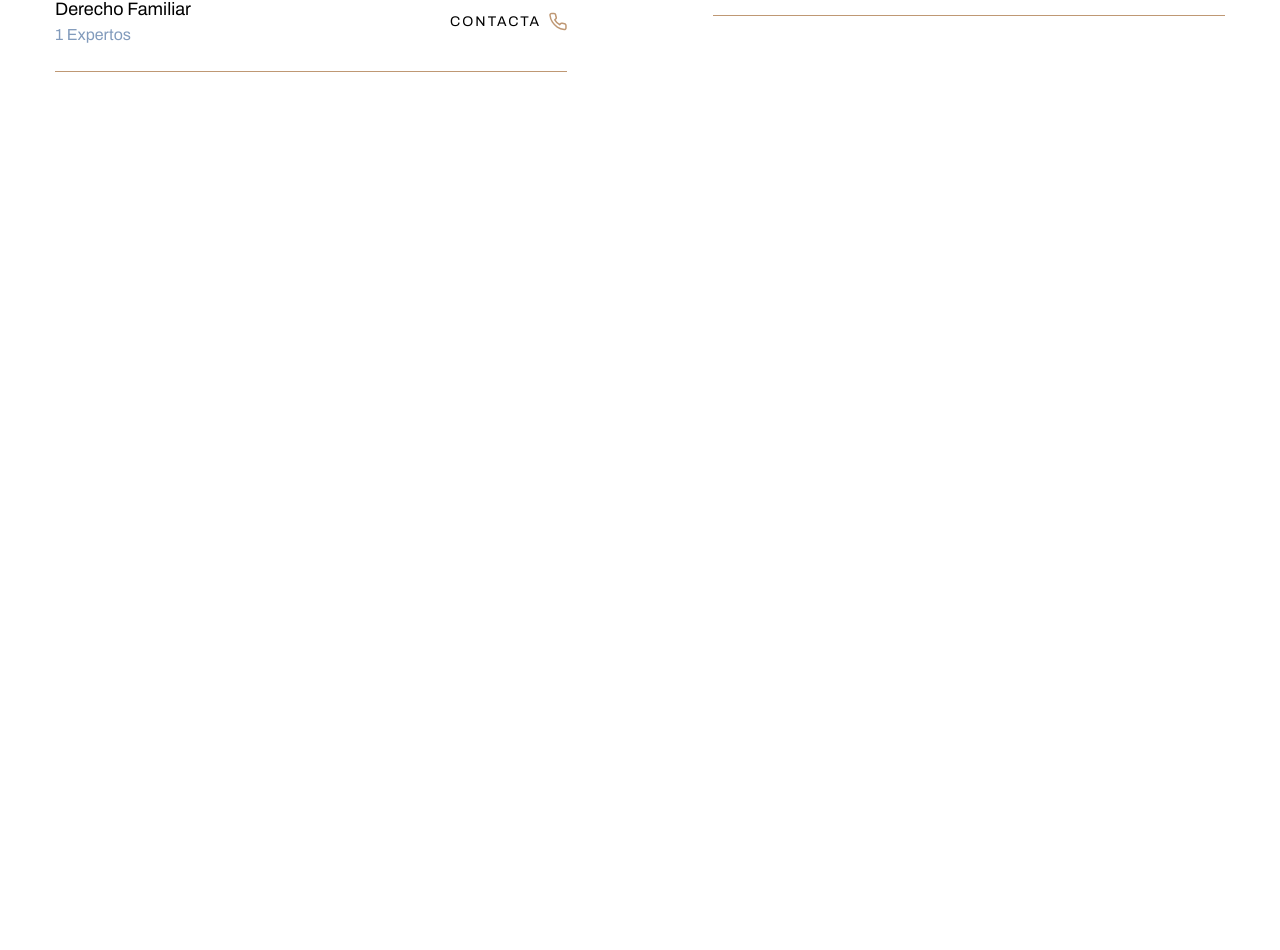
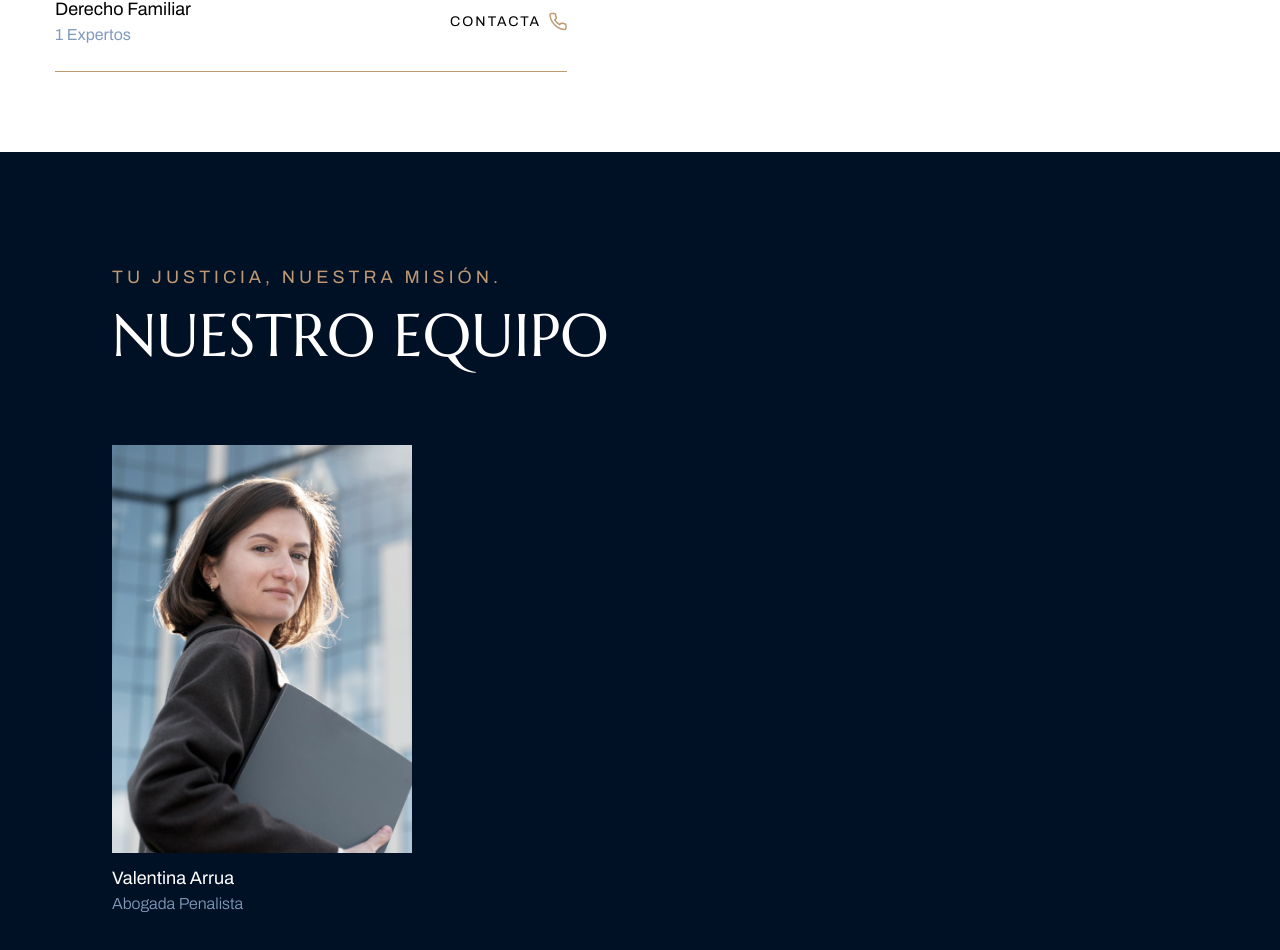
Before and after one commit to santiagosegurado/estudio-juridico-arrua, a Next.js app: page / in a window 1280 px wide. Shown: the part 1607-2557 px from the top of the page. Before the commit the page ends 1759 px from the top, so only its background shows below. Built offline with nearby package versions, Linux system fonts and the light colour scheme.

Commit message:
Nuestro Equipo Agregado

```diff
--- a/src/app/page.tsx
+++ b/src/app/page.tsx
@@ -1,5 +1,5 @@
+import About from "@/components/About";
 import Banner from "@/components/Banner";
-import CTA from "@/components/CTA";
 import ExpertiseFileds from "@/components/ExpertiseFileds";
 import Features from "@/components/Features";
 import Header from "@/components/Header";
@@ -13,7 +13,7 @@ export default function Home() {
       <Banner/>
       <Features/>
       <ExpertiseFileds/>
-      {/* <CTA/> */}
+      <About/>
     </main>
   )
 }
--- a/src/arrays.js
+++ b/src/arrays.js
@@ -5,7 +5,7 @@ export const linksArr = [
     label: "CAMPO DE EXPERIENCIA",
     active: false,
   },
-  { href: "/nuestro-equipo", label: "NUESTRO EQUIPO", active: false },
+  { href: "#nuestro-equipo", label: "NUESTRO EQUIPO", active: false },
   { href: "/#", label: "CALCULADORA", active: false },
   { href: "/contacto", label: "CONTACTO", active: false },
 ];
--- /dev/null
+++ b/src/components/About.tsx
@@ -0,0 +1,38 @@
+/* eslint-disable @next/next/no-img-element */
+import { Marcellus } from "next/font/google";
+
+const marcellus = Marcellus({
+  weight: ["400"],
+  style: "normal",
+  preload: false,
+});
+
+const About = () => {
+  return (
+    <section className="flex flex-col bg-[#001025] py-28 px-4 md:px-28 text-white gap-16 items-center md:items-start" id="nuestro-equipo">
+      <div className="flex flex-col">
+        <span className="text-[#BF9874] uppercase tracking-[4px] text-[18px]">
+          Tu justicia, nuestra misión.
+        </span>
+        <h3
+          className={`${marcellus.className} text-[40px] lg:text-[60px] uppercase`}
+        >
+          Nuestro Equipo
+        </h3>
+      </div>
+      <div className="flex flex-row gap-7 flex-wrap">
+        <div className="flex flex-col gap-3">
+          <div className="w-[250px] lg:w-[300px]">
+            <img className="w-full h-full" src="/abogada.jpg" alt="" />
+          </div>
+          <div className="flex-col">
+            <h3 className="text-[18px]">Valentina Arrua</h3>
+            <span className="text-[#829BBC] font-light">Abogada Penalista</span>
+          </div>
+        </div>
+      </div>
+    </section>
+  );
+};
+
+export default About;
--- a/src/components/CTA.tsx
+++ /dev/null
@@ -1,11 +0,0 @@
-/* eslint-disable @next/next/no-img-element */
-
-const CTA = () => {
-  return (
-    <section>
-      <img src="/bannercontact.jpg" alt="Banner Estudio Arrua" />
-    </section>
-  )
-}
-
-export default CTA
--- a/src/components/ExpertiseFileds.tsx
+++ b/src/components/ExpertiseFileds.tsx
@@ -38,10 +38,13 @@ const ExpertiseFileds = () => {
         </div>
       </div>
 
-      <div className="flex flex-col md:flex-row items-center justify-around gap-9">
+      <div className="flex flex-col md:flex-row items-center md:items-start justify-around gap-9">
         <div className="flex flex-col gap-9 w-[90%] md:w-[40%]">
           {camposRight.map((item, index) => (
-            <div className="flex flex-col gap-6 w-full cursor-pointer" key={index}>
+            <div
+              className="flex flex-col gap-6 w-full cursor-pointer"
+              key={index}
+            >
               <div className="flex flex-row justify-between items-center">
                 <div>
                   <h4 className="text-[18px]">{item.title}</h4>
@@ -63,7 +66,10 @@ const ExpertiseFileds = () => {
 
         <div className="flex flex-col gap-9 w-[90%] md:w-[40%]">
           {camposLeft.map((item, index) => (
-            <div className="flex flex-col gap-6 w-full cursor-pointer" key={index}>
+            <div
+              className="flex flex-col gap-6 w-full cursor-pointer"
+              key={index}
+            >
               <div className="flex flex-row justify-between items-center">
                 <div>
                   <h4 className="text-[18px]">{item.title}</h4>
--- a/src/components/NavbarResponsive.tsx
+++ b/src/components/NavbarResponsive.tsx
@@ -47,7 +47,7 @@ const NavbarResponsive = ({ openMenu, setOpenMenu }: NavbarProps) => {
                 } group-hover:opacity-100 transition-all`}
               />
               <a
-                href="#"
+                href={link.href}
                 className={`${
                   link.active ? "opacity-100" : "opacity-60"
                 } group-hover:opacity-100 transition-all text-xl`}
```
Also changed, not shown: public/abogada.jpg (added).
